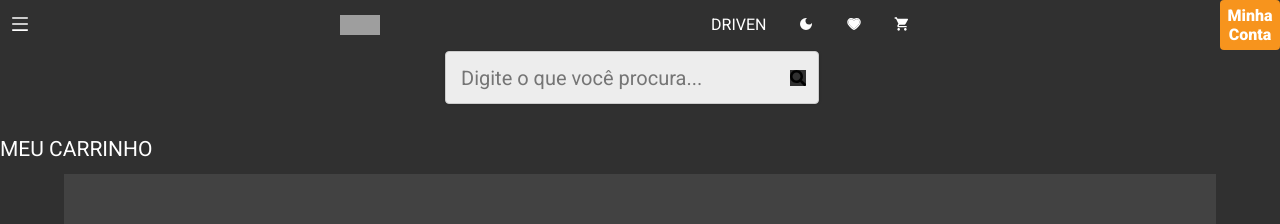
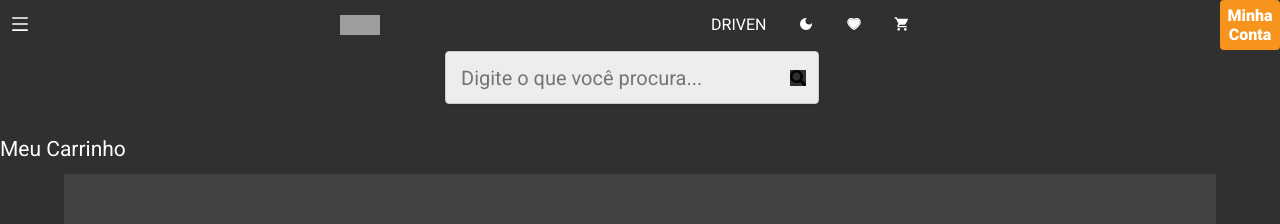
Before and after one commit to Gabriel-16n5/Boot-Ecommerce-End, a React (Create React App) app: page /Cart in a window 1280 px wide. Shown: the top 224 px of the page. Built offline with nearby package versions, Linux system fonts and the light colour scheme; grey boxes are pictures that could not be loaded.

Commit message:
Back to Default

```diff
--- a/src/pages/CartPage/index.js
+++ b/src/pages/CartPage/index.js
@@ -19,7 +19,7 @@ export default function CartPage() {
             <SearchIcon/>
         </ProductsContainer>
       <CartContainer>
-        <h1>MEU CARRINHO</h1>
+        <h1>Meu Carrinho</h1>
         <ResumeContainer>
             <div>
                 <><h2>Resumo</h2></>
```
